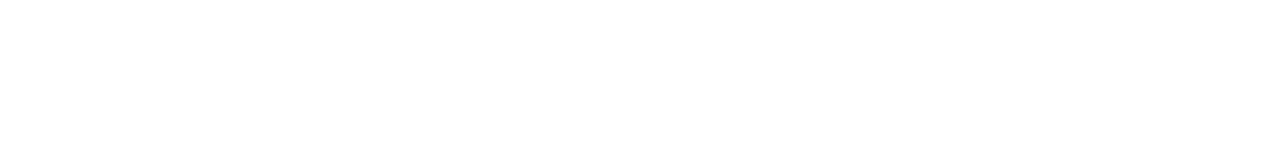
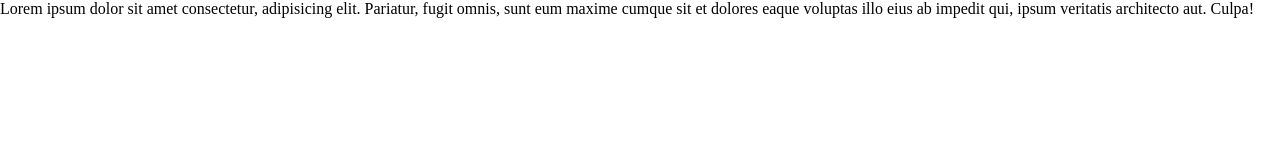
Before and after one commit to DictionaryFrancis/Frontend-Mentor-Challenges-, a plain HTML site: page Full-Stack(RocketSeat)/Nivel4/Layout_CSS/index.html in a window 1280 px wide. Drawn offline with Linux system fonts and the light colour scheme.

Commit message:
init style-guide

```diff
--- a/Full-Stack(RocketSeat)/Nivel4/Layout_CSS/index.html
+++ b/Full-Stack(RocketSeat)/Nivel4/Layout_CSS/index.html
@@ -7,6 +7,6 @@
     <title>Document</title>
 </head>
 <body>
-
+    Lorem ipsum dolor sit amet consectetur, adipisicing elit. Pariatur, fugit omnis, sunt eum maxime cumque sit et dolores eaque voluptas illo eius ab impedit qui, ipsum veritatis architecto aut. Culpa!
 </body>
 </html>
--- a/Full-Stack(RocketSeat)/Nivel4/Layout_CSS/styles/global.css
+++ b/Full-Stack(RocketSeat)/Nivel4/Layout_CSS/styles/global.css
@@ -3,3 +3,13 @@
     padding: 0;
     box-sizing: border-box;
 }
+
+:root {
+    --brand-color:#EF5F4C;
+    --background-color:#ffffff;
+    --surface-color:#F5F5F5;
+    --skeleton-color:#D9D9D9;
+    --shape-transparency:hsla(0, 0%, 100%, 0.514);
+    --text-color-primary:#313131;
+    --text-color-secondary:#6C6C6C;
+}
```
Also changed, not shown: Full-Stack(RocketSeat)/Nivel4/Layout_CSS/assets/AirplaneTilt.svg (added), Full-Stack(RocketSeat)/Nivel4/Layout_CSS/assets/Image 01.png (added), Full-Stack(RocketSeat)/Nivel4/Layout_CSS/assets/Image 02.png (added), Full-Stack(RocketSeat)/Nivel4/Layout_CSS/assets/Image 03.png (added), Full-Stack(RocketSeat)/Nivel4/Layout_CSS/assets/Image 04.png (added), Full-Stack(RocketSeat)/Nivel4/Layout_CSS/assets/Image 05.png (added), Full-Stack(RocketSeat)/Nivel4/Layout_CSS/assets/Image 06.png (added), Full-Stack(RocketSeat)/Nivel4/Layout_CSS/assets/Image 07.png (added), Full-Stack(RocketSeat)/Nivel4/Layout_CSS/assets/Image 08.png (added), Full-Stack(RocketSeat)/Nivel4/Layout_CSS/assets/Image 09.png (added), Full-Stack(RocketSeat)/Nivel4/Layout_CSS/assets/Image 10.png (added), Full-Stack(RocketSeat)/Nivel4/Layout_CSS/assets/Image 11.png (added), Full-Stack(RocketSeat)/Nivel4/Layout_CSS/assets/Image.svg (added), Full-Stack(RocketSeat)/Nivel4/Layout_CSS/assets/Logo.svg (added), 2 more files, 1 other file.
